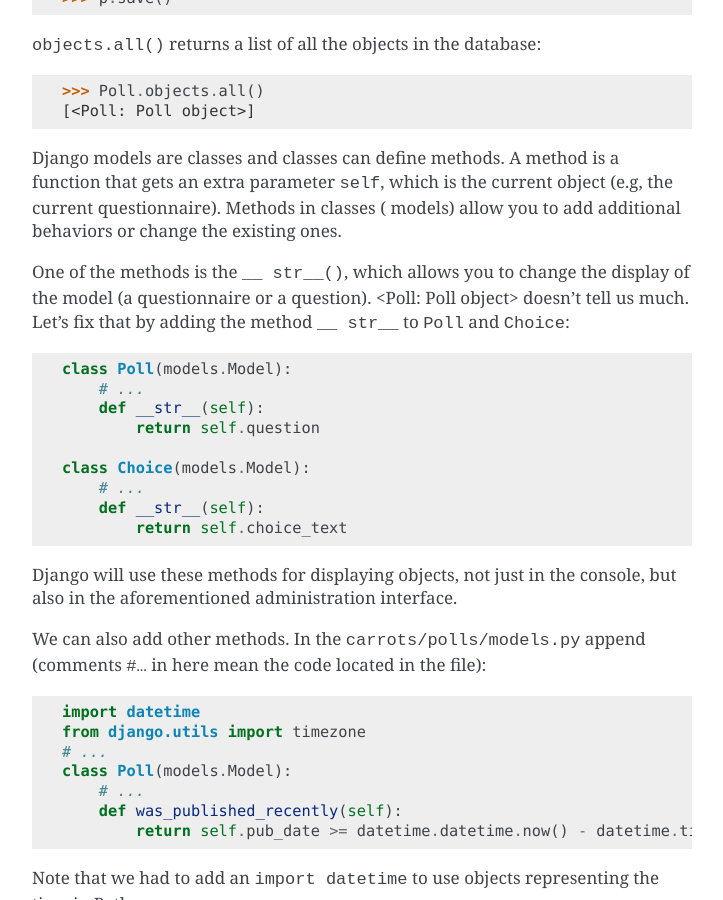
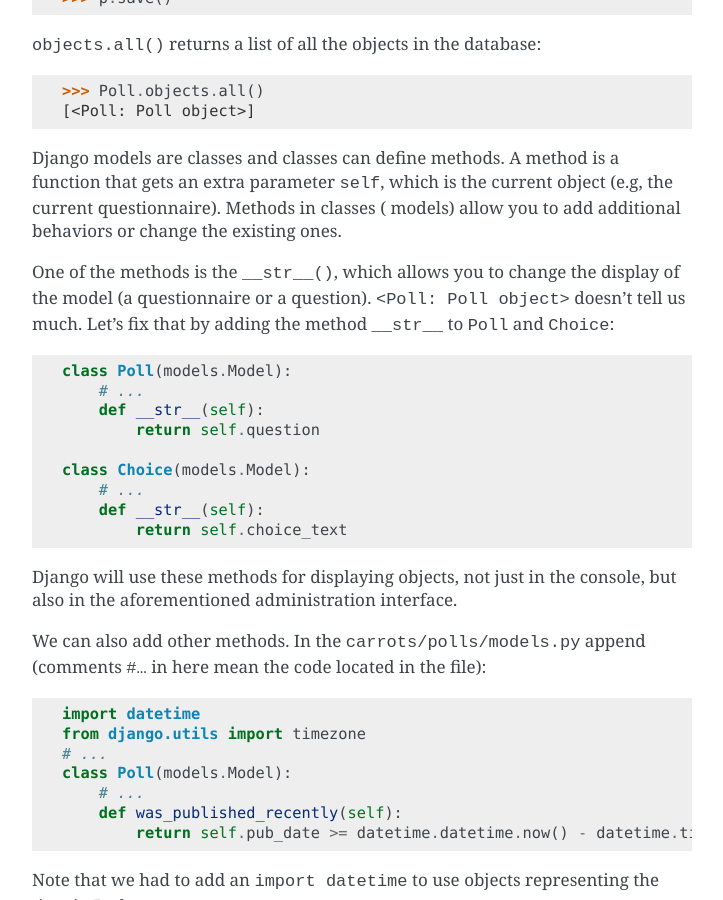
Before and after one commit to ggcarrots/django-carrots, a Sphinx documentation site: the page built from source/django_models.rst, in a window 1280 px wide and 900 px high, scrolled down 2442 px. Shown: the whole window, without its empty margins (388-1111 px from the left). Built offline with Sphinx 7.4.7, drawn with Linux system fonts in a browser that asks for light colours; formulas are drawn with MathJax 3; some of the changed text lies outside the part shown.

Commit message:
Fixes, typos, etc.

```diff
--- a/source/django_models.rst
+++ b/source/django_models.rst
@@ -3,11 +3,9 @@
 ======
 
 The next step is to define the model of our application. The model describes what and how can be
-stored in the database. From Python point of view that is a basic class, which inherits from ``models.
-Model.``
+stored in the database. From Python point of view that is a basic class, which inherits from ``models.Model``.
 
-Our application will include questions and answers to them, so we'll create two models: ``Poll`` and ``
-Choice``. The model ``Poll`` contains the contents of questions and the date of publication. The model
+Our application will include questions and answers to them, so we'll create two models: ``Poll`` and ``Choice``. The model ``Poll`` contains the contents of questions and the date of publication. The model
 ``Choice`` contains a reference to the relevant questions, the content of responses and the number of
 votes.
 
@@ -114,9 +112,9 @@
 parameter ``self``, which is the current object (e.g, the current questionnaire). Methods in classes (
 models) allow you to add additional behaviors or change the existing ones.
 
-One of the methods is the ``__ str__()``, which allows you to change the display of the model (a
-questionnaire or a question). <Poll: Poll object> doesn’t tell us much. Let's fix that by adding the
-method ``__ str__`` to ``Poll`` and ``Choice``::
+One of the methods is the ``__str__()``, which allows you to change the display of the model (a
+questionnaire or a question). ``<Poll: Poll object>`` doesn’t tell us much. Let's fix that by adding the
+method ``__str__`` to ``Poll`` and ``Choice``::
 
     class Poll(models.Model):
         # ...
```
